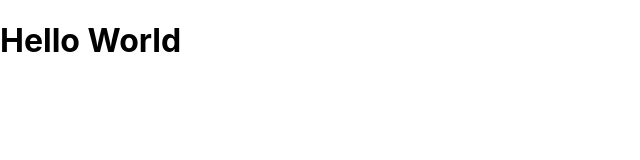
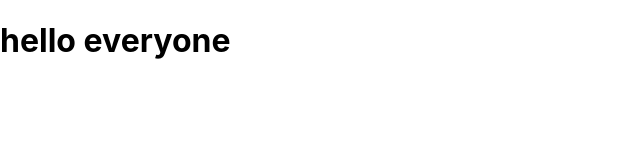
Before and after one commit to waniza01/myfirstapp, a React (Create React App) app: page / in a window 1280 px wide. Shown: the top 160 px of the page, without its empty margins (0-640 px from the left). Built offline with nearby package versions, Linux system fonts and the light colour scheme.

Commit message:
update message

```diff
--- a/src/App.js
+++ b/src/App.js
@@ -4,7 +4,7 @@ import './App.css';
 
 function App() {
   return (
-   <h1>Hello World</h1>
+   <h1>hello everyone</h1>
   );
 }
 
```
